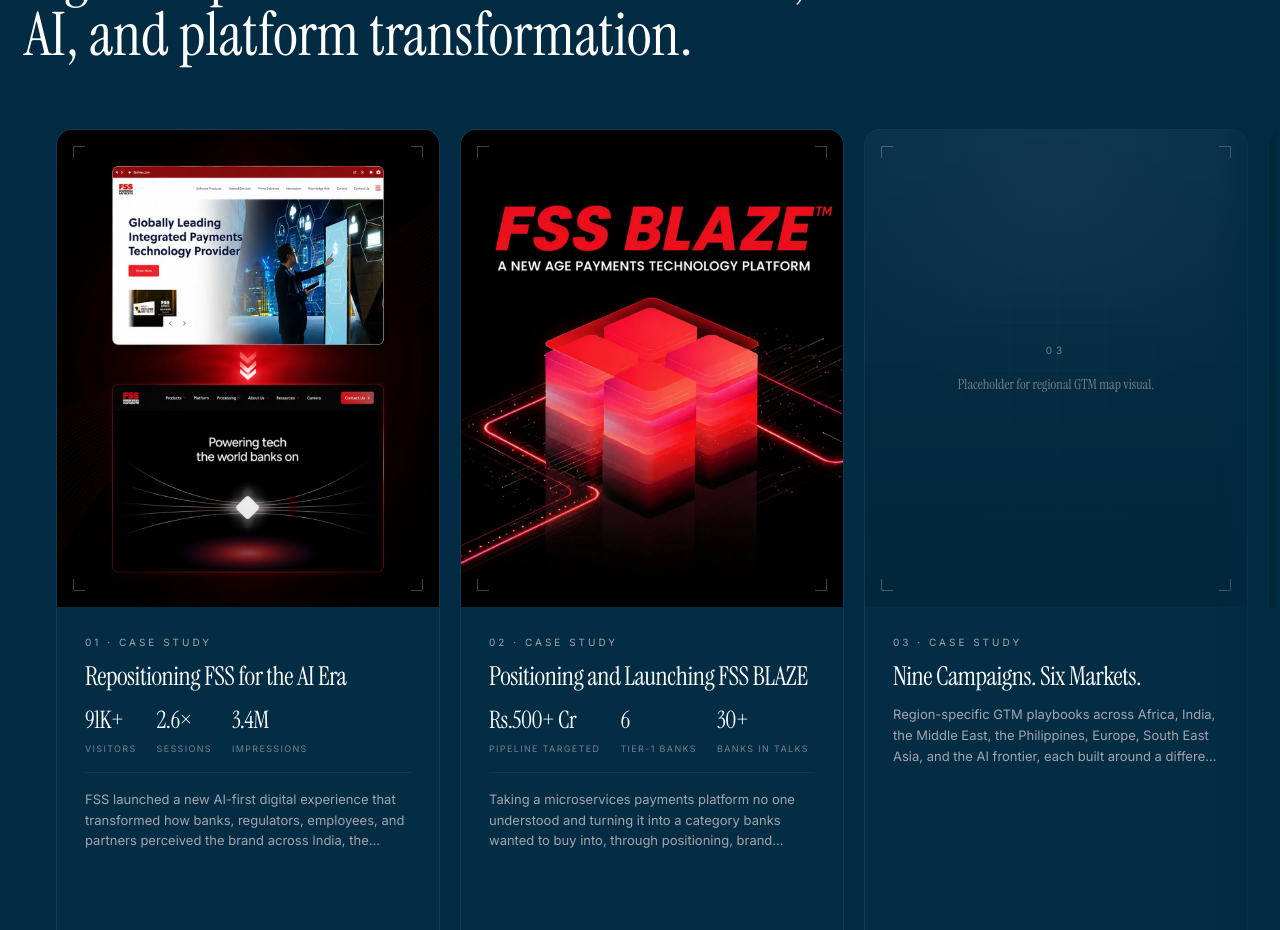
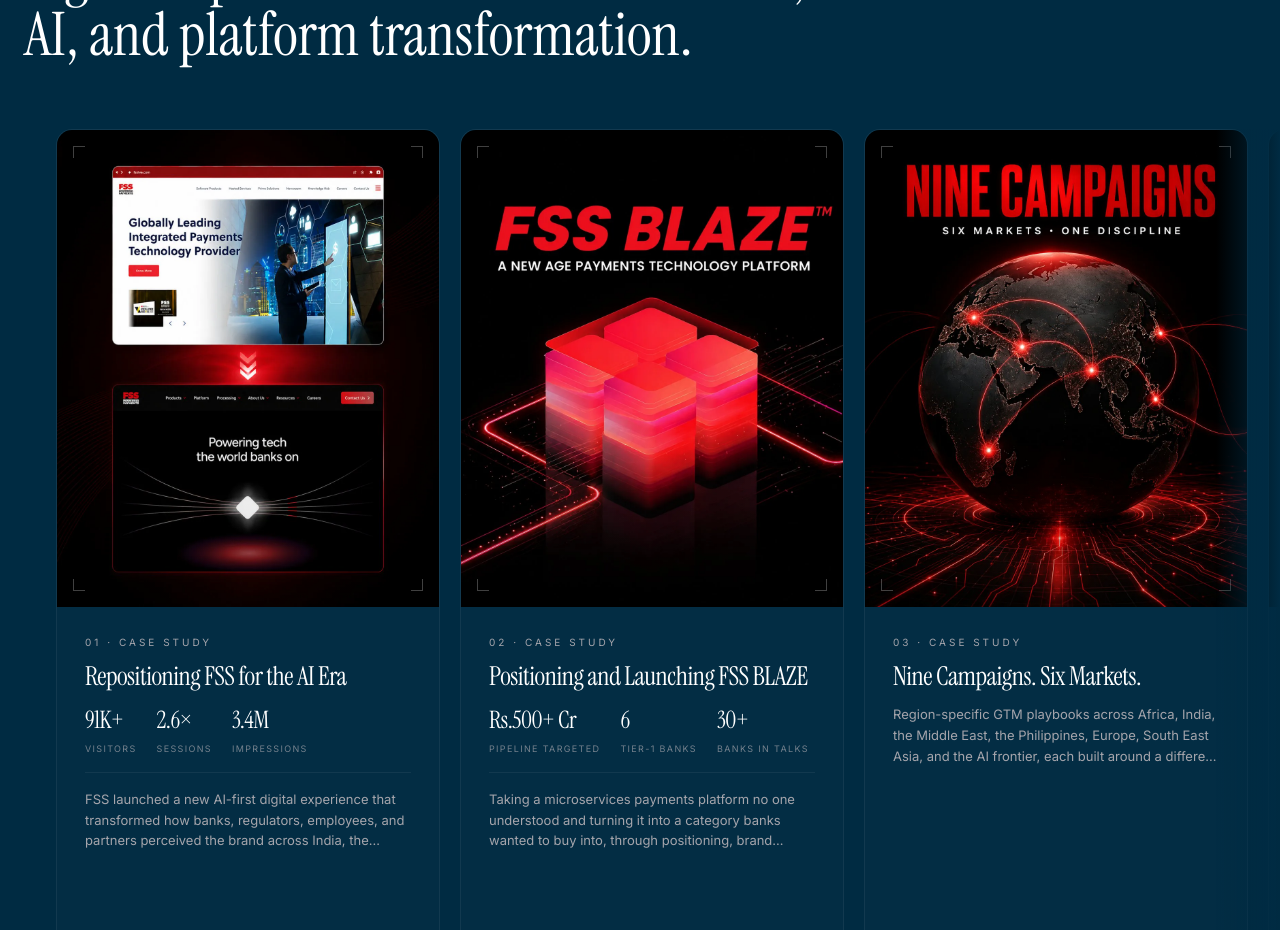
Before and after one commit to d-sourabh/dsignosour, a React (Vite) app: page / in a window 1280 px wide. Shown: the part 2400-3330 px from the top of the page. Built offline with nearby package versions, Linux system fonts and the light colour scheme.

Commit message:
Update hero title to Option A, BlazePlatform next-case to Regional GTM

```diff
--- a/src/components/SelectedWork.tsx
+++ b/src/components/SelectedWork.tsx
@@ -59,6 +59,7 @@
       "Region-specific GTM playbooks across Africa, India, the Middle East, the Philippines, Europe, South East Asia, and the AI frontier, each built around a different buyer, barrier, and strategy.",
     metadata: "Regional GTM · Campaign Strategy · Product Marketing · Demand Generation",
     placeholder: "Placeholder for regional GTM map visual.",
+    thumbnail: "/regional-gtm-thumbnail.webp",
   },
   {
     number: "04",
```
Also changed, not shown: public/regional-gtm-thumbnail.webp (added).
